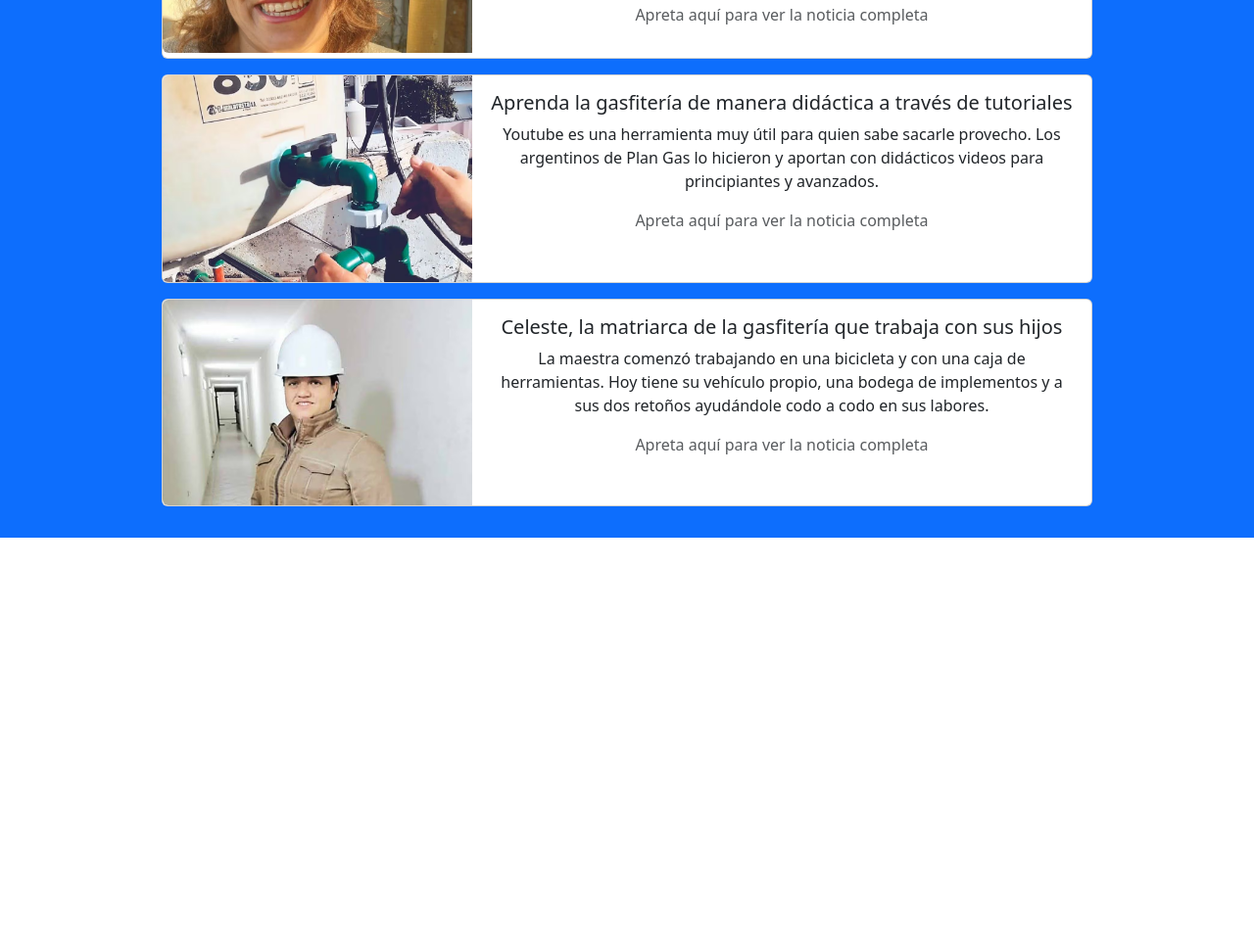
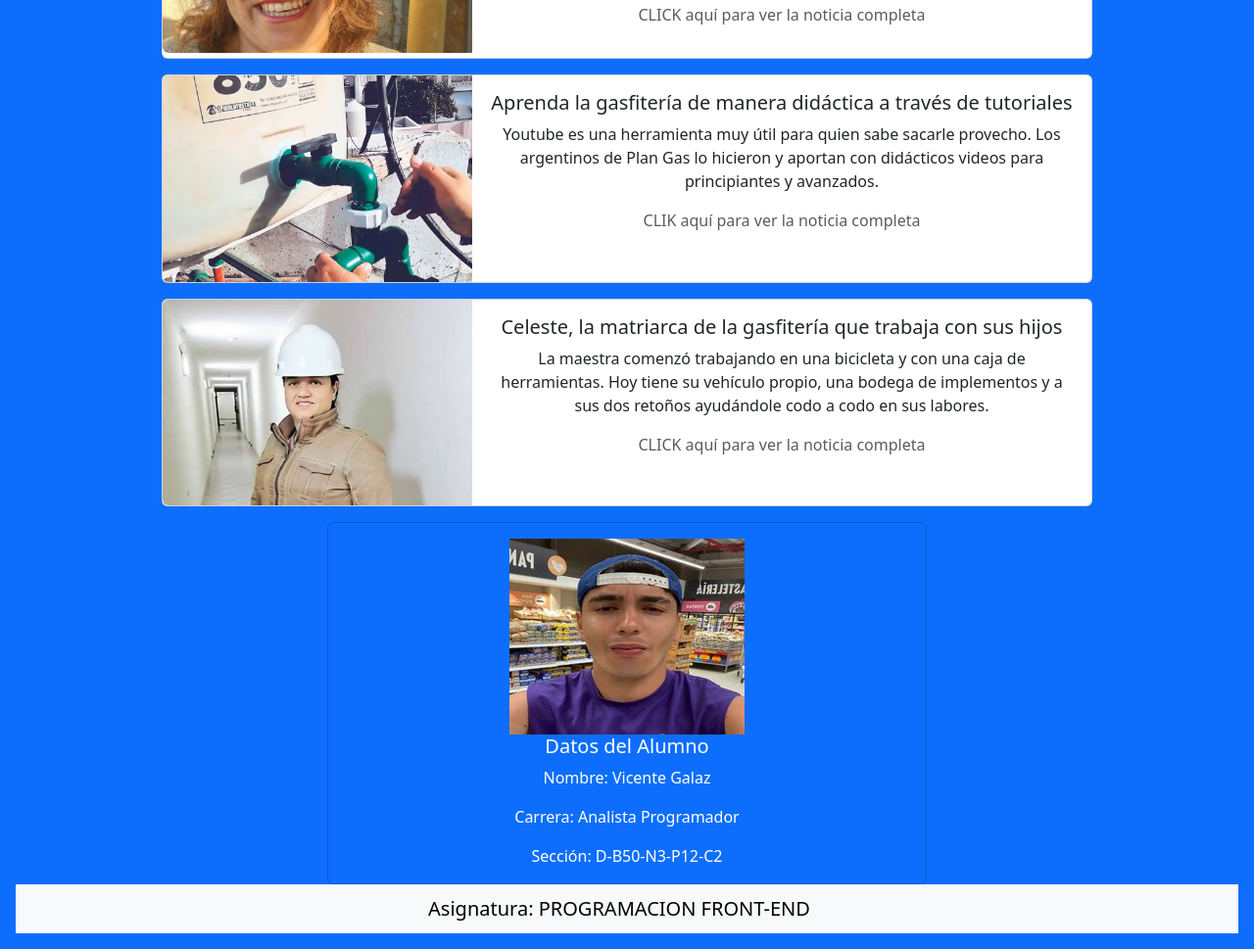
Before and after one commit to razegalaz/gasfiteria313, a plain HTML site: page index.html in a window 1280 px wide. Shown: the part 1075-2044 px from the top of the page at 98% size. Before the commit the page ends 1624 px from the top, so only its background shows below. Drawn offline with nearby package versions, Linux system fonts and the light colour scheme.

Commit message:
INDEX TERMINADO

```diff
--- a/index.html
+++ b/index.html
@@ -106,7 +106,7 @@
                                     clientela en el rubro.</p>
                                 <p class="card-texto"><a
                                         href="https://www.lacuarta.com/mujeres-maestras/noticia/maestra-paso-la-inseguridad-ensenar-lo-sabe-gasfiteria/652621/"
-                                        class="text-body-secondary">Apreta aquí para ver la noticia completa</a></p>
+                                        class="text-body-secondary">CLICK aquí para ver la noticia completa</a></p>
                             </div>
                         </div>
                     </div>
@@ -132,7 +132,7 @@
                                     para principiantes y avanzados.</p>
                                 <p class="card-texto"><a
                                         href="https://www.lacuarta.com/constructor/noticia/aprenda-la-gasfiteria-manera-didactica-traves-tutoriales/518725/"
-                                        class="text-body-secondary">Apreta aquí para ver la noticia completa</a></p>
+                                        class="text-body-secondary">CLIK aquí para ver la noticia completa</a></p>
                             </div>
                         </div>
                     </div>
@@ -156,7 +156,7 @@
                                     retoños ayudándole codo a codo en sus labores.</p>
                                 <p class="card-texto"><a
                                         href="https://www.lacuarta.com/constructor/noticia/celeste-matriarca-gasfiteria-hijos/371342/"
-                                        class="text-body-secondary">Apreta aquí para ver la noticia completa</a></p>
+                                        class="text-body-secondary">CLICK aquí para ver la noticia completa</a></p>
                             </div>
                         </div>
                     </div>
@@ -165,44 +165,35 @@
         </div>
 
 
+        <div >
+            <div class="row justify-content-center">
+                <div class="col-md-6">
+                    <div class="card text-center bg-primary">
+                        <div class="card-body">
+                            <img src="imagenes/alumno (1).jpeg" class="img-fluid" alt="...">
+                            <h5 class="card-title text-white">Datos del Alumno</h5>
+                            <p class="card-text text-white">Nombre: Vicente Galaz</p>
+                            <p class="card-text text-white">Carrera: Analista Programador</p>
+                            <p class="card-text text-white">Sección: D-B50-N3-P12-C2</p>
+                        </div>
+                    </div>
+                </div>
+            </div>
+        </div>
+
+
+        <nav class="navbar navbar-expand-lg navbar-light bg-light">
+            <div class="container-fluid justify-content-center">
+              <span class="navbar-brand mb-0 h4">Asignatura: PROGRAMACION FRONT-END</span>
+            </div>
+          </nav>
 
 
 
 
 
 
-
-
-
-
-
-
-
-
-
-
-
-
-
-
-
-
-
-
-
-
-
-
-
-
-
-
-
-
-
-
-
-        <script src="https://cdn.jsdelivr.net/npm/bootstrap@5.3.3/dist/js/bootstrap.bundle.min.js"
+         <script src="https://cdn.jsdelivr.net/npm/bootstrap@5.3.3/dist/js/bootstrap.bundle.min.js"
             integrity="sha384-YvpcrYf0tY3lHB60NNkmXc5s9fDVZLESaAA55NDzOxhy9GkcIdslK1eN7N6jIeHz"
             crossorigin="anonymous"></script>
 
```
Also changed, not shown: imagenes/alumno (1).jpeg (added).
